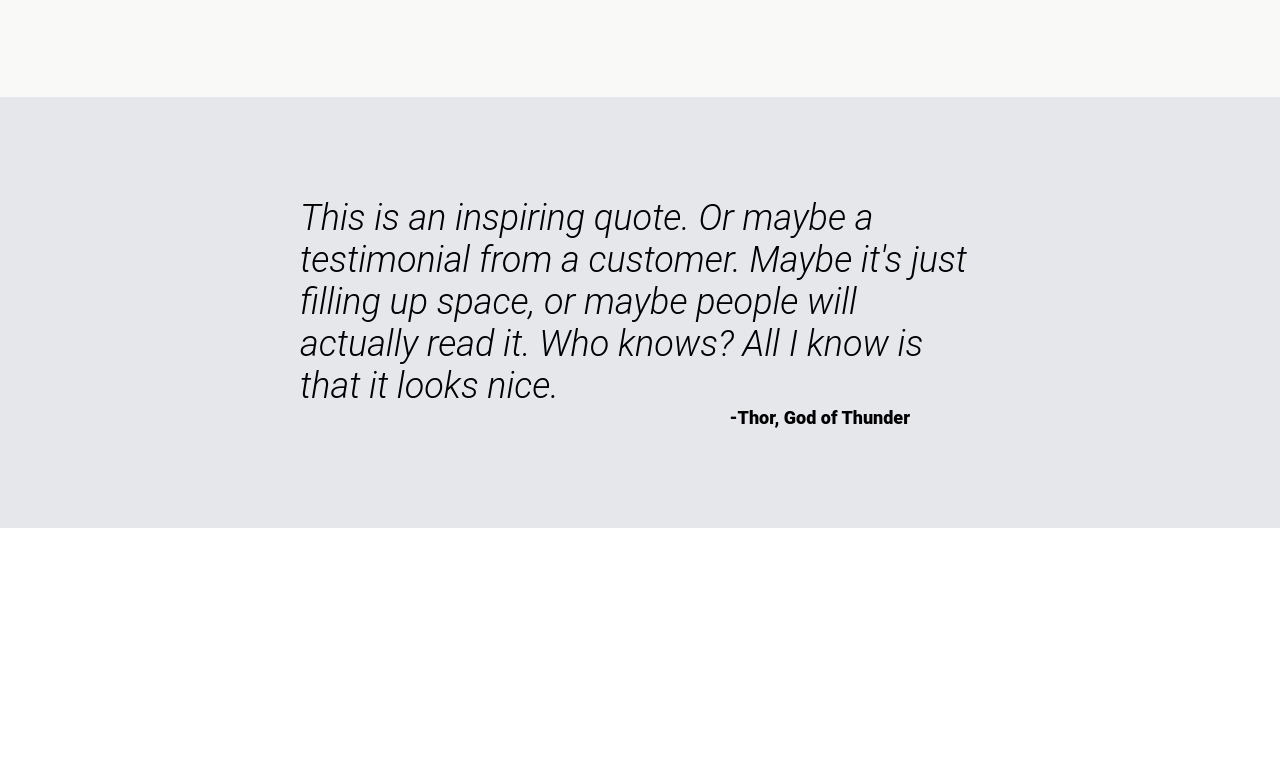
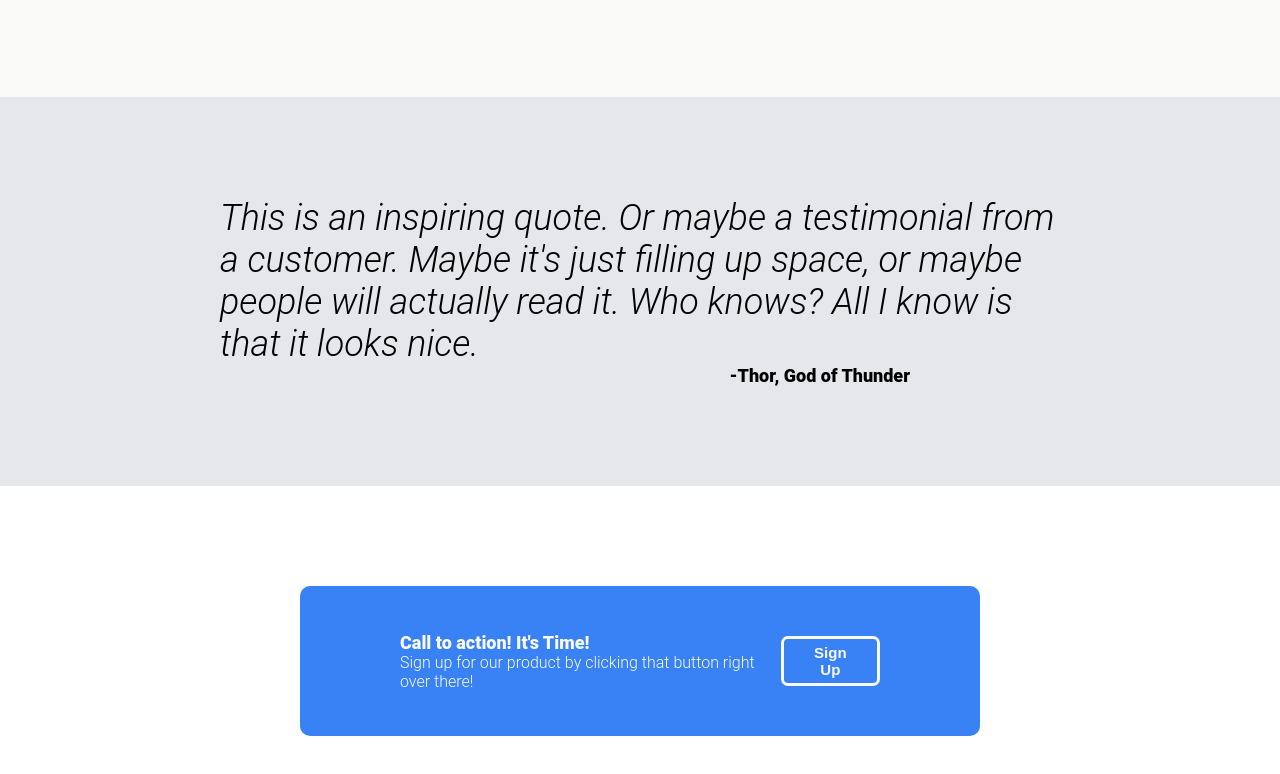
Before and after one commit to Rohith-Vim/odin-landing-page, a plain HTML site: page index.html in a window 1280 px wide. Shown: the part 860-1634 px from the top of the page. Before the commit the page ends 1388 px from the top, so only its background shows below. Drawn offline with Linux system fonts and the light colour scheme.

Commit message:
Add 'Call to Action' section to index page

```diff
--- a/index.html
+++ b/index.html
@@ -79,6 +79,24 @@
 
     <div class="content_4">
 
+        <div class="content_4_box">
+
+            <div class="content_4_left">
+
+                <div class="content_4_subheading">Call to action! It's Time!</div>
+
+                <div class="content_4_text">Sign up for our product by clicking that button right over there!</div>
+
+            </div>
+
+            <div class="content_4_right">
+
+                <button class="content_4_button">Sign Up</button>
+
+            </div>
+
+        </div>
+
     </div>
 
     <div class="footer">
--- a/styles.css
+++ b/styles.css
@@ -9,7 +9,8 @@ body {
 
 .content_1,
 .content_2,
-.content_3 {
+.content_3,
+.content_4 {
     display: flex;
     justify-content: space-between;
     align-items: center;
@@ -152,6 +153,7 @@ body {
 .content_3_quote {
     font-size: 36px;
     font-weight: 300;
+    width: 840px;
 }
 
 .content_3_subtext {
@@ -160,3 +162,44 @@ body {
     font-size: 18px;
     font-weight: 800;
 }
+
+/* Content Section 4 Styles */
+
+.content_4 {
+    padding: 100px 300px;
+}
+
+.content_4_box {
+    background-color: #3882F6;
+    width: 900px;
+    height: 150px;
+    border-radius: 10px;
+    padding: 0 100px;
+    display: flex;
+    justify-content: space-between;
+    align-items: center;
+}
+
+.content_4_left {
+    color: #F9FAF8;
+}
+
+.content_4_subheading {
+    font-size: 18px;
+    font-weight: 800;
+}
+
+.content_4_text {
+    font-weight: 300;
+}
+
+.content_4_button {
+    background-color: #3882F6;
+    color: #F9FAF8;
+    border: #F9FAF8;
+    border-radius: 7px;
+    border-style: solid;
+    font-size: 15px;
+    font-weight: 600;
+    padding: 5px 25px;
+}
```
